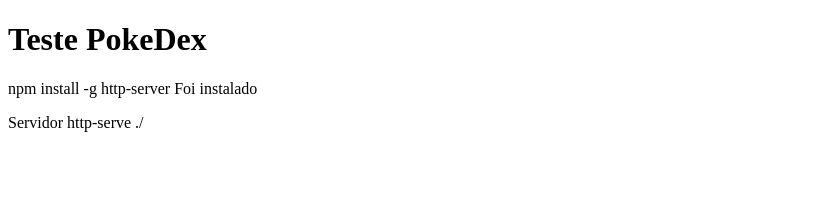
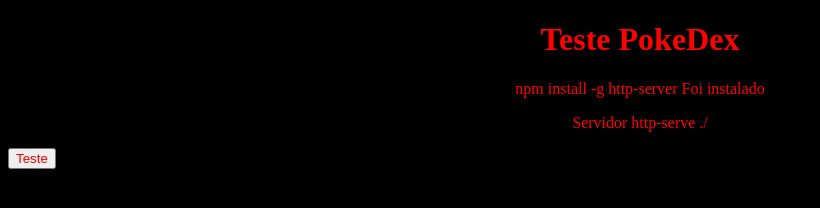
Before and after one commit to madogap/Dio-Desafio-Projeto, a plain HTML site: page project/PokeDex/index.html in a window 1280 px wide. Shown: the whole page, without its empty margins (0-820 px from the left). Drawn offline with Linux system fonts and the light colour scheme.

Commit message:
Manipulção de button atráves do id com addEventListener e função implementada

```diff
--- a/project/PokeDex/index.html
+++ b/project/PokeDex/index.html
@@ -1,14 +1,41 @@
 <!DOCTYPE html>
 <html lang="pt-br">
+
 <head>
     <meta charset="UTF-8">
     <meta http-equiv="X-UA-Compatible" content="IE=edge">
     <meta name="viewport" content="width=device-width, initial-scale=1.0">
     <title>PokeDex</title>
+    <style>
+        body {
+            background-color: black;
+        }
+
+        h1,
+        p {
+            color: red;
+            text-align: center;
+        }
+
+        button {
+            color: red;
+        }
+    </style>
 </head>
+
 <body>
     <h1>Teste PokeDex</h1>
     <p>npm install -g http-server Foi instalado</p>
     <p>Servidor http-serve ./</p>
+
+    <button id="btnTeste" type="button">Teste</button>
+    <script>
+        const btnTeste = document.getElementById("btnTeste")
+        btnTeste.addEventListener("click", function(){
+            console.log('Clicou no botão');
+
+        })
+    </script>
 </body>
+
 </html>
```
